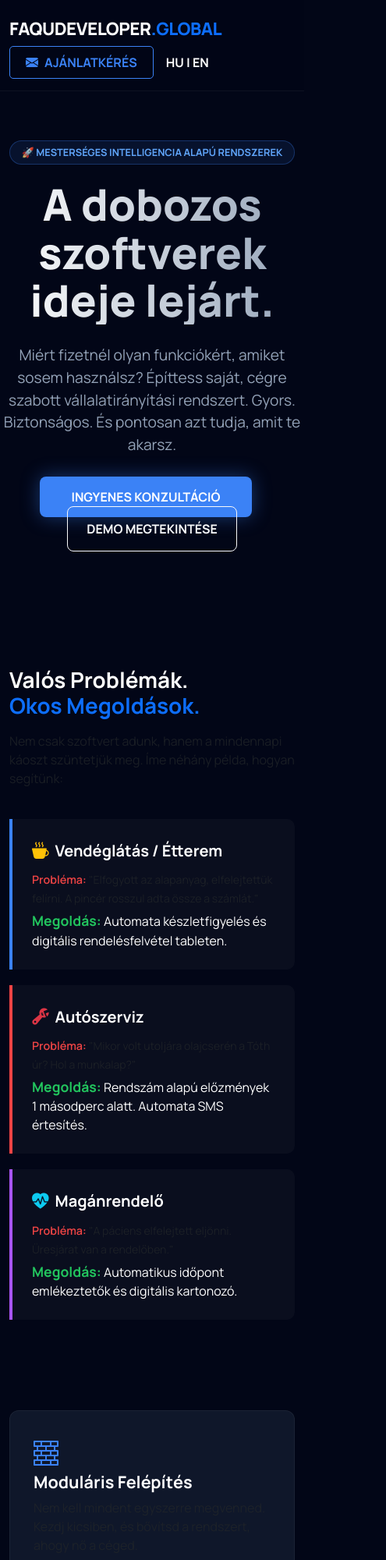
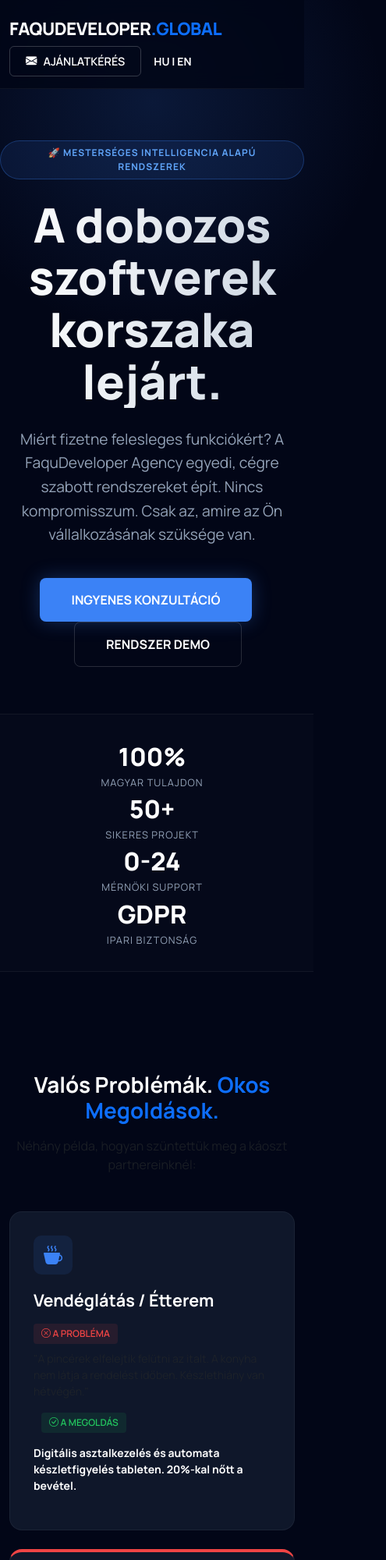
Before and after one commit to faqulord/crm-gold, a website: page public/index.html in a window 390 px wide. Shown: the top 2000 px of the page at 78% size, 495 px wide, since content can reach past the window. Drawn offline with nearby package versions, Linux system fonts and the light colour scheme.

Commit message:
Final Professional Marketing Page v1

```diff
--- a/public/index.html
+++ b/public/index.html
@@ -3,43 +3,59 @@
 <head>
     <meta charset="UTF-8">
     <meta name="viewport" content="width=device-width, initial-scale=1.0">
-    <title>FaquDeveloper | Enterprise Solutions</title>
+    <title>FaquDeveloper Agency | Egyedi Szoftverfejlesztés</title>
     <link href="https://fonts.googleapis.com/css2?family=Manrope:wght@300;400;600;700;800&display=swap" rel="stylesheet">
     <link href="https://cdn.jsdelivr.net/npm/bootstrap@5.3.0/dist/css/bootstrap.min.css" rel="stylesheet">
     <link rel="stylesheet" href="https://cdn.jsdelivr.net/npm/bootstrap-icons@1.11.0/font/bootstrap-icons.css">
     <script src="https://cdn.jsdelivr.net/npm/bootstrap@5.3.0/dist/js/bootstrap.bundle.min.js"></script>
     <style>
-        :root { --bg-main: #020617; --bg-card: #0f172a; --primary: #3b82f6; --text-main: #ffffff; --text-muted: #94a3b8; }
-        body { background-color: var(--bg-main); color: var(--text-main); font-family: 'Manrope', sans-serif; padding-top: 80px; overflow-x: hidden; }
+        :root {
+            --bg-core: #020617;   /* Mély éjfekete alap */
+            --bg-card: #0f172a;   /* Kártya háttér */
+            --primary: #3b82f6;   /* Tech kék */
+            --accent: #60a5fa;    /* Világosabb kék */
+            --text-main: #f8fafc; /* Hófehér */
+            --text-muted: #94a3b8;/* Szürke */
+        }
+        body { background-color: var(--bg-core); color: var(--text-main); font-family: 'Manrope', sans-serif; overflow-x: hidden; padding-top: 80px; }
 
-        /* NAVBAR */
-        .navbar { background: rgba(2, 6, 23, 0.95); backdrop-filter: blur(10px); border-bottom: 1px solid rgba(255,255,255,0.05); padding: 15px 0; }
-        .navbar-brand { font-weight: 800; font-size: 1.4rem; color: white !important; text-transform: uppercase; letter-spacing: -0.5px; }
-        .btn-call { border: 1px solid var(--primary); color: var(--primary); padding: 8px 20px; border-radius: 5px; font-weight: 700; transition: 0.3s; text-decoration: none; }
-        .btn-call:hover { background: var(--primary); color: white; }
+        /* NAVBAR - GLASSMORPHISM (Üveghatás) */
+        .navbar { background: rgba(2, 6, 23, 0.85); backdrop-filter: blur(12px); border-bottom: 1px solid rgba(255,255,255,0.05); padding: 15px 0; }
+        .navbar-brand { font-weight: 800; font-size: 1.4rem; letter-spacing: -0.5px; text-transform: uppercase; color: white !important; }
+        .btn-call { border: 1px solid rgba(255,255,255,0.2); color: white; padding: 8px 20px; border-radius: 6px; font-weight: 600; transition: 0.3s; text-decoration: none; font-size: 0.9rem; }
+        .btn-call:hover { background: var(--primary); border-color: var(--primary); color: white; box-shadow: 0 0 15px rgba(59, 130, 246, 0.4); }
 
-        /* HERO */
-        .hero { padding: 100px 0; text-align: center; position: relative; }
-        .hero-badge { background: rgba(59, 130, 246, 0.1); color: #60a5fa; border: 1px solid rgba(59, 130, 246, 0.3); padding: 5px 15px; border-radius: 50px; font-size: 0.8rem; font-weight: 700; display: inline-block; margin-bottom: 20px; }
-        .display-title { font-size: 3.5rem; font-weight: 800; line-height: 1.1; margin-bottom: 25px; background: linear-gradient(to right, #fff, #94a3b8); -webkit-background-clip: text; -webkit-text-fill-color: transparent; }
-        .lead-text { font-size: 1.2rem; color: var(--text-muted); max-width: 800px; margin: 0 auto 40px auto; }
+        /* HERO SECTION - A MARKETING LÉNYEGE */
+        .hero { position: relative; padding: 100px 0 80px 0; text-align: center; }
+        /* Háttér fény effekt */
+        .hero::before { content: ''; position: absolute; top: -20%; left: 50%; transform: translateX(-50%); width: 600px; height: 600px; background: radial-gradient(circle, rgba(59, 130, 246, 0.15) 0%, transparent 70%); z-index: -1; pointer-events: none; }
 
-        .btn-main { background: var(--primary); color: white; padding: 15px 40px; border-radius: 8px; font-weight: 700; border: none; box-shadow: 0 0 25px rgba(59, 130, 246, 0.4); text-decoration: none; transition: 0.3s; }
-        .btn-main:hover { transform: translateY(-3px); box-shadow: 0 0 40px rgba(59, 130, 246, 0.6); color: white; }
+        .hero-badge { background: rgba(59, 130, 246, 0.1); color: var(--accent); border: 1px solid rgba(59, 130, 246, 0.3); padding: 6px 16px; border-radius: 50px; font-size: 0.75rem; font-weight: 700; letter-spacing: 1px; display: inline-block; margin-bottom: 25px; }
+        .display-title { font-size: 3.8rem; font-weight: 800; line-height: 1.1; margin-bottom: 25px; background: linear-gradient(to right, #fff, #cbd5e1); -webkit-background-clip: text; -webkit-text-fill-color: transparent; }
+        .lead-text { font-size: 1.2rem; color: var(--text-muted); max-width: 750px; margin: 0 auto 40px auto; line-height: 1.6; }
 
-        /* PÉLDÁK SZEKCIÓ (ÚJ!) */
-        .example-card { background: rgba(255,255,255,0.03); border-left: 4px solid var(--primary); padding: 25px; border-radius: 0 10px 10px 0; margin-bottom: 20px; transition: 0.3s; }
-        .example-card:hover { background: rgba(255,255,255,0.05); transform: translateX(10px); }
-        .problem-text { color: #ef4444; font-size: 0.9rem; font-weight: 600; }
-        .solution-text { color: #22c55e; font-size: 1.1rem; font-weight: 700; }
+        /* GOMBOK */
+        .btn-glow { background: var(--primary); color: white; padding: 16px 40px; border-radius: 8px; font-weight: 700; border: none; box-shadow: 0 0 25px rgba(59, 130, 246, 0.3); transition: 0.3s; text-decoration: none; display: inline-block; }
+        .btn-glow:hover { transform: translateY(-3px); box-shadow: 0 0 40px rgba(59, 130, 246, 0.5); color: white; }
+        .btn-outline { background: transparent; border: 1px solid rgba(255,255,255,0.15); color: white; padding: 16px 40px; border-radius: 8px; font-weight: 700; margin-left: 15px; text-decoration: none; display: inline-block; transition: 0.3s; }
+        .btn-outline:hover { border-color: white; background: rgba(255,255,255,0.05); color: white; }
 
-        /* KÁRTYÁK */
-        .card-custom { background: var(--bg-card); border: 1px solid rgba(255,255,255,0.05); padding: 30px; border-radius: 12px; height: 100%; transition: 0.3s; }
-        .card-custom:hover { border-color: var(--primary); transform: translateY(-5px); }
-        .icon-box { font-size: 2rem; color: var(--primary); margin-bottom: 15px; }
+        /* STATISZTIKA SÁV */
+        .stats-bar { border-top: 1px solid rgba(255,255,255,0.05); border-bottom: 1px solid rgba(255,255,255,0.05); padding: 30px 0; margin-top: 60px; background: rgba(255,255,255,0.01); }
+        .stat-num { font-size: 2rem; font-weight: 800; color: white; margin: 0; }
+        .stat-label { font-size: 0.8rem; color: var(--text-muted); text-transform: uppercase; letter-spacing: 1px; }
 
-        footer { border-top: 1px solid rgba(255,255,255,0.05); padding: 50px 0; margin-top: 80px; font-size: 0.9rem; color: var(--text-muted); }
-        .legal-text { font-size: 0.75rem; color: #475569; margin-top: 20px; }
+        /* PROBLEM / SOLUTION CARDS (Bento Grid stílus) */
+        .solution-card { background: var(--bg-card); border: 1px solid rgba(255,255,255,0.05); padding: 30px; border-radius: 16px; height: 100%; transition: 0.3s; position: relative; overflow: hidden; }
+        .solution-card:hover { border-color: var(--primary); transform: translateY(-5px); background: linear-gradient(180deg, rgba(59,130,246,0.05) 0%, var(--bg-card) 100%); }
+        .card-icon { width: 50px; height: 50px; background: rgba(59, 130, 246, 0.1); border-radius: 10px; display: flex; align-items: center; justify-content: center; color: var(--primary); font-size: 1.5rem; margin-bottom: 20px; }
+
+        .problem-badge { font-size: 0.75rem; color: #ef4444; background: rgba(239, 68, 68, 0.1); padding: 4px 10px; border-radius: 4px; font-weight: 600; margin-bottom: 8px; display: inline-block; }
+        .solution-badge { font-size: 0.75rem; color: #22c55e; background: rgba(34, 197, 94, 0.1); padding: 4px 10px; border-radius: 4px; font-weight: 600; margin-bottom: 15px; display: inline-block; margin-left: 10px;}
+
+        /* FOOTER */
+        footer { margin-top: 100px; padding: 60px 0; border-top: 1px solid rgba(255,255,255,0.05); font-size: 0.9rem; color: var(--text-muted); }
+        .legal-box { font-size: 0.75rem; background: rgba(255,255,255,0.02); padding: 15px; border-radius: 8px; margin-top: 20px; border: 1px solid rgba(255,255,255,0.05); }
     </style>
 </head>
 <body>
@@ -49,122 +65,136 @@
             <a class="navbar-brand" href="#">FaquDeveloper<span class="text-primary">.Global</span></a>
             <div class="d-flex align-items-center">
                 <a href="mailto:skyhigh983@proton.me" class="btn-call me-3"><i class="bi bi-envelope-fill me-2"></i>AJÁNLATKÉRÉS</a>
-                <span class="text-white fw-bold cursor-pointer" onclick="toggleLang()">HU | EN</span>
+                <span class="text-white fw-bold cursor-pointer small" onclick="toggleLang()">HU | EN</span>
             </div>
         </div>
     </nav>
 
     <section class="hero container">
         <div class="hero-badge">🚀 MESTERSÉGES INTELLIGENCIA ALAPÚ RENDSZEREK</div>
-        <h1 class="display-title" id="txt_title">A dobozos szoftverek<br>ideje lejárt.</h1>
+        <h1 class="display-title" id="txt_title">A dobozos szoftverek<br>korszaka lejárt.</h1>
         <p class="lead-text" id="txt_desc">
-            Miért fizetnél olyan funkciókért, amiket sosem használsz? Építtess saját, cégre szabott vállalatirányítási rendszert.
-            Gyors. Biztonságos. És pontosan azt tudja, amit te akarsz.
+            Miért fizetne felesleges funkciókért? A FaquDeveloper Agency egyedi, cégre szabott rendszereket épít.
+            Nincs kompromisszum. Csak az, amire az Ön vállalkozásának szüksége van.
         </p>
         <div>
-            <a href="mailto:skyhigh983@proton.me" class="btn-main me-3" id="btn_cta">INGYENES KONZULTÁCIÓ</a>
-            <a href="/demo" class="btn btn-outline-light px-4 py-3 fw-bold" style="border-radius: 8px;">DEMO MEGTEKINTÉSE</a>
+            <a href="mailto:skyhigh983@proton.me" class="btn-glow me-3" id="btn_cta">INGYENES KONZULTÁCIÓ</a>
+            <a href="/demo" class="btn-outline">RENDSZER DEMO</a>
+        </div>
+
+        <div class="stats-bar row">
+            <div class="col-md-3 text-center">
+                <div class="stat-num">100%</div>
+                <div class="stat-label">Magyar Tulajdon</div>
+            </div>
+            <div class="col-md-3 text-center">
+                <div class="stat-num">50+</div>
+                <div class="stat-label">Sikeres Projekt</div>
+            </div>
+            <div class="col-md-3 text-center">
+                <div class="stat-num">0-24</div>
+                <div class="stat-label">Mérnöki Support</div>
+            </div>
+            <div class="col-md-3 text-center">
+                <div class="stat-num">GDPR</div>
+                <div class="stat-label">Ipari Biztonság</div>
+            </div>
         </div>
     </section>
 
     <section class="container py-5">
-        <div class="row align-items-center">
-            <div class="col-lg-5 mb-4">
-                <h2 class="fw-bold mb-3 display-6 text-white">Valós Problémák.<br><span class="text-primary">Okos Megoldások.</span></h2>
-                <p class="text-muted">Nem csak szoftvert adunk, hanem a mindennapi káoszt szüntetjük meg. Íme néhány példa, hogyan segítünk:</p>
+        <div class="text-center mb-5">
+            <h2 class="fw-bold mb-3 display-6 text-white" id="sect_title">Valós Problémák. <span class="text-primary">Okos Megoldások.</span></h2>
+            <p class="text-muted" id="sect_desc">Néhány példa, hogyan szüntettük meg a káoszt partnereinknél:</p>
+        </div>
+
+        <div class="row g-4">
+            <div class="col-md-4">
+                <div class="solution-card">
+                    <div class="card-icon"><i class="bi bi-cup-hot-fill"></i></div>
+                    <h4 class="fw-bold text-white mb-3" id="card1_t">Vendéglátás / Étterem</h4>
+                    <div class="problem-badge"><i class="bi bi-x-circle"></i> A PROBLÉMA</div>
+                    <p class="text-muted small mb-3" id="card1_p">"A pincérek elfelejtik felütni az italt. A konyha nem látja a rendelést időben. Készlethiány van hétvégén."</p>
+                    <div class="solution-badge"><i class="bi bi-check-circle"></i> A MEGOLDÁS</div>
+                    <p class="text-white small fw-bold" id="card1_s">Digitális asztalkezelés és automata készletfigyelés tableten. 20%-kal nőtt a bevétel.</p>
+                </div>
             </div>
-            <div class="col-lg-7">
-                <div class="example-card">
-                    <div class="d-flex align-items-center mb-2">
-                        <i class="bi bi-cup-hot-fill text-warning me-2 fs-4"></i>
-                        <h5 class="mb-0 fw-bold text-white">Vendéglátás / Étterem</h5>
-                    </div>
-                    <div class="mb-1"><span class="problem-text">Probléma:</span> <span class="text-muted small">"Elfogyott az alapanyag, elfelejtettük felírni. A pincér rosszul adta össze a számlát."</span></div>
-                    <div><span class="solution-text">Megoldás:</span> <span class="text-white">Automata készletfigyelés és digitális rendelésfelvétel tableten.</span></div>
+
+            <div class="col-md-4">
+                <div class="solution-card" style="border-top: 4px solid #ef4444;">
+                    <div class="card-icon" style="color: #ef4444; background: rgba(239,68,68,0.1);"><i class="bi bi-wrench-adjustable"></i></div>
+                    <h4 class="fw-bold text-white mb-3" id="card2_t">Autószerviz</h4>
+                    <div class="problem-badge"><i class="bi bi-x-circle"></i> A PROBLÉMA</div>
+                    <p class="text-muted small mb-3" id="card2_p">"Papíron vezetett munkalapok. Elveszett alvázszámok. Az ügyfél telefonálgat, hogy kész-e az autó."</p>
+                    <div class="solution-badge"><i class="bi bi-check-circle"></i> A MEGOLDÁS</div>
+                    <p class="text-white small fw-bold" id="card2_s">Rendszám alapú kereső és automata SMS értesítés a tulajdonosnak, ha kész az autó.</p>
                 </div>
+            </div>
 
-                <div class="example-card" style="border-color: #ef4444;">
-                    <div class="d-flex align-items-center mb-2">
-                        <i class="bi bi-wrench-adjustable text-danger me-2 fs-4"></i>
-                        <h5 class="mb-0 fw-bold text-white">Autószerviz</h5>
-                    </div>
-                    <div class="mb-1"><span class="problem-text">Probléma:</span> <span class="text-muted small">"Mikor volt utoljára olajcserén a Tóth úr? Hol a munkalap?"</span></div>
-                    <div><span class="solution-text">Megoldás:</span> <span class="text-white">Rendszám alapú előzmények 1 másodperc alatt. Automata SMS értesítés.</span></div>
-                </div>
-
-                <div class="example-card" style="border-color: #a855f7;">
-                    <div class="d-flex align-items-center mb-2">
-                        <i class="bi bi-heart-pulse-fill text-info me-2 fs-4"></i>
-                        <h5 class="mb-0 fw-bold text-white">Magánrendelő</h5>
-                    </div>
-                    <div class="mb-1"><span class="problem-text">Probléma:</span> <span class="text-muted small">"A páciens elfelejtett eljönni. Üresjárat van a rendelőben."</span></div>
-                    <div><span class="solution-text">Megoldás:</span> <span class="text-white">Automatikus időpont emlékeztetők és digitális kartonozó.</span></div>
+            <div class="col-md-4">
+                <div class="solution-card" style="border-top: 4px solid #a855f7;">
+                    <div class="card-icon" style="color: #a855f7; background: rgba(168,85,247,0.1);"><i class="bi bi-heart-pulse-fill"></i></div>
+                    <h4 class="fw-bold text-white mb-3" id="card3_t">Magánrendelő</h4>
+                    <div class="problem-badge"><i class="bi bi-x-circle"></i> A PROBLÉMA</div>
+                    <p class="text-muted small mb-3" id="card3_p">"A beteg elfelejt eljönni. A kartonok összekeverednek. Nehézkes a GDPR kezelés."</p>
+                    <div class="solution-badge"><i class="bi bi-check-circle"></i> A MEGOLDÁS</div>
+                    <p class="text-white small fw-bold" id="card3_s">Automatikus időpont emlékeztető emailben/SMS-ben. Titkosított, GDPR-biztos adatbázis.</p>
                 </div>
             </div>
         </div>
     </section>
 
-    <section class="container py-5">
-        <div class="row g-4">
-            <div class="col-md-4">
-                <div class="card-custom">
-                    <i class="bi bi-bricks icon-box"></i>
-                    <h4 class="fw-bold text-white" id="srv_1_t">Moduláris Felépítés</h4>
-                    <p class="text-muted" id="srv_1_d">Nem kell mindent egyszerre megvenned. Kezdj kicsiben, és bővítsd a rendszert, ahogy nő a céged.</p>
-                </div>
-            </div>
-            <div class="col-md-4">
-                <div class="card-custom">
-                    <i class="bi bi-cloud-check icon-box"></i>
-                    <h4 class="fw-bold text-white" id="srv_2_t">Felhő Alapú Biztonság</h4>
-                    <p class="text-muted" id="srv_2_d">Adatait titkosított, ipari szabványú szervereken tároljuk. Nincs adatvesztés, nincs vírusveszély.</p>
-                </div>
-            </div>
-            <div class="col-md-4">
-                <div class="card-custom">
-                    <i class="bi bi-phone icon-box"></i>
-                    <h4 class="fw-bold text-white" id="srv_3_t">Bárhonnan Elérhető</h4>
-                    <p class="text-muted" id="srv_3_d">Mobilon, tableten és laptopon is tökéletesen működik. Irányítsd a céged a tengerpartról is.</p>
-                </div>
-            </div>
+    <section class="container mt-5">
+        <div class="p-5 rounded-4 text-center border border-primary border-opacity-25" style="background: linear-gradient(135deg, rgba(59,130,246,0.1) 0%, rgba(2,6,23,1) 100%);">
+            <h3 class="fw-bold text-white mb-3" id="lead_t">Készen áll a digitális átállásra?</h3>
+            <p class="text-muted mb-4" id="lead_d">Foglaljon időpontot vezető fejlesztőnkhöz egy díjmentes állapotfelmérésre.</p>
+            <a href="mailto:skyhigh983@proton.me" class="btn-glow"><i class="bi bi-envelope-fill me-2"></i>AJÁNLATKÉRÉS</a>
         </div>
     </section>
 
     <footer class="text-center">
         <div class="container">
-            <p class="fw-bold text-white mb-2">FaquDeveloper Agency</p>
-            <p class="mb-4 text-primary fw-bold">skyhigh983@proton.me</p>
-            <div class="small text-muted">
-                <span class="mx-2">Általános Szerződési Feltételek</span> |
-                <span class="mx-2">Adatkezelési Tájékoztató</span>
+            <p class="fw-bold text-white mb-1 fs-5">FaquDeveloper Agency</p>
+            <a href="mailto:skyhigh983@proton.me" class="text-primary text-decoration-none fw-bold mb-4 d-block">skyhigh983@proton.me</a>
+
+            <div class="small text-muted mb-3">
+                <span class="mx-2">Adatvédelmi Tájékoztató</span> |
+                <span class="mx-2">ÁSZF</span>
             </div>
 
-            <div class="legal-text">
-                <p>Jogi Nyilatkozat: A szoftver és a szolgáltatás jelenleg "Open Beta v1.0" státuszban van.
+            <div class="legal-box">
+                <strong class="d-block mb-1 text-white">JOGI NYILATKOZAT (BETA)</strong>
+                A FaquDeveloper szoftverek jelenleg "Open Beta v1.0" státuszban érhetők el.
                 A fejlesztő a szoftver használatából eredő esetleges közvetett károkért a törvény által megengedett mértékig kizárja a felelősséget.
-                A rendszer megfelel a hatályos GDPR előírásoknak.</p>
-                <p>&copy; 2026 Minden jog fenntartva.</p>
+                Adatkezelésünk megfelel a hatályos európai GDPR irányelveknek.
             </div>
+            <p class="mt-4 small">&copy; 2026 Minden jog fenntartva.</p>
         </div>
     </footer>
 
     <script>
         const langData = {
             hu: {
-                title: "A dobozos szoftverek<br>ideje lejárt.",
-                desc: "Miért fizetnél olyan funkciókért, amiket sosem használsz? Építtess saját, cégre szabott vállalatirányítási rendszert a FaquDeveloper csapatával. Gyors. Biztonságos. És pontosan azt tudja, amit te akarsz.",
+                title: "A dobozos szoftverek<br>korszaka lejárt.",
+                desc: "Miért fizetne felesleges funkciókért? A FaquDeveloper Agency egyedi, cégre szabott rendszereket épít. Nincs kompromisszum. Csak az, amire az Ön vállalkozásának szüksége van.",
                 cta: "INGYENES KONZULTÁCIÓ",
-                s1t: "Moduláris Felépítés", s1d: "Nem kell mindent egyszerre megvenned. Kezdj kicsiben, és bővítsd a rendszert, ahogy nő a céged.",
-                s2t: "Felhő Alapú Biztonság", s2d: "Adatait titkosított, ipari szabványú szervereken tároljuk. Nincs adatvesztés.",
-                s3t: "Bárhonnan Elérhető", s3d: "Mobilon, tableten és laptopon is tökéletesen működik. Irányítsd a céged bárhonnan."
+                sect_title: "Valós Problémák. <span class='text-primary'>Okos Megoldások.</span>",
+                sect_desc: "Néhány példa, hogyan szüntettük meg a káoszt partnereinknél:",
+                c1t: "Vendéglátás / Étterem", c1p: "A pincérek elfelejtik felütni az italt. A konyha nem látja a rendelést időben.", c1s: "Digitális asztalkezelés és automata készletfigyelés tableten.",
+                c2t: "Autószerviz", c2p: "Papíron vezetett munkalapok. Elveszett alvázszámok. Az ügyfél telefonálgat.", c2s: "Rendszám alapú kereső és automata SMS értesítés.",
+                c3t: "Magánrendelő", c3p: "A beteg elfelejt eljönni. A kartonok összekeverednek.", c3s: "Automatikus időpont emlékeztető. GDPR-biztos adatbázis.",
+                lead_t: "Készen áll a digitális átállásra?", lead_d: "Foglaljon időpontot vezető fejlesztőnkhöz egy díjmentes állapotfelmérésre."
             },
             en: {
                 title: "The Era of Boxed Software<br>Is Over.",
-                desc: "Why pay for features you never use? Build a custom ERP system with FaquDeveloper. Fast. Secure. And it does exactly what you need.",
+                desc: "Why pay for unnecessary features? FaquDeveloper Agency builds custom, business-tailored systems. No compromises. Just what your business needs.",
                 cta: "FREE CONSULTATION",
-                s1t: "Modular Design", s1d: "Start small and expand the system as your company grows.",
-                s2t: "Cloud Security", s2d: "Your data is stored on encrypted, industry-standard servers. No data loss.",
-                s3t: "Accessible Anywhere", s3d: "Works perfectly on mobile, tablet, and laptop. Manage your business from anywhere."
+                sect_title: "Real Problems. <span class='text-primary'>Smart Solutions.</span>",
+                sect_desc: "Examples of how we eliminated chaos for our partners:",
+                c1t: "Hospitality / Restaurant", c1p: "Waiters forget drinks. Kitchen doesn't see orders on time.", c1s: "Digital table management and auto inventory tracking.",
+                c2t: "Auto Service", c2p: "Paper work orders. Lost VIN numbers. Clients calling constantly.", c2s: "License plate lookup and auto SMS notifications.",
+                c3t: "Private Clinic", c3p: "Patients forget appointments. Mixed up records.", c3s: "Automated reminders. GDPR-compliant database.",
+                lead_t: "Ready for Digital Transformation?", lead_d: "Book a free assessment with our lead developer."
             }
         };
 
@@ -175,9 +205,14 @@
             document.getElementById('txt_title').innerHTML = t.title;
             document.getElementById('txt_desc').innerText = t.desc;
             document.getElementById('btn_cta').innerText = t.cta;
-            document.getElementById('srv_1_t').innerText = t.s1t; document.getElementById('srv_1_d').innerText = t.s1d;
-            document.getElementById('srv_2_t').innerText = t.s2t; document.getElementById('srv_2_d').innerText = t.s2d;
-            document.getElementById('srv_3_t').innerText = t.s3t; document.getElementById('srv_3_d').innerText = t.s3d;
+            document.getElementById('sect_title').innerHTML = t.sect_title;
+            document.getElementById('sect_desc').innerText = t.sect_desc;
+
+            document.getElementById('card1_t').innerText = t.c1t; document.getElementById('card1_p').innerText = t.c1p; document.getElementById('card1_s').innerText = t.c1s;
+            document.getElementById('card2_t').innerText = t.c2t; document.getElementById('card2_p').innerText = t.c2p; document.getElementById('card2_s').innerText = t.c2s;
+            document.getElementById('card3_t').innerText = t.c3t; document.getElementById('card3_p').innerText = t.c3p; document.getElementById('card3_s').innerText = t.c3s;
+
+            document.getElementById('lead_t').innerText = t.lead_t; document.getElementById('lead_d').innerText = t.lead_d;
         }
     </script>
 </body>
```
